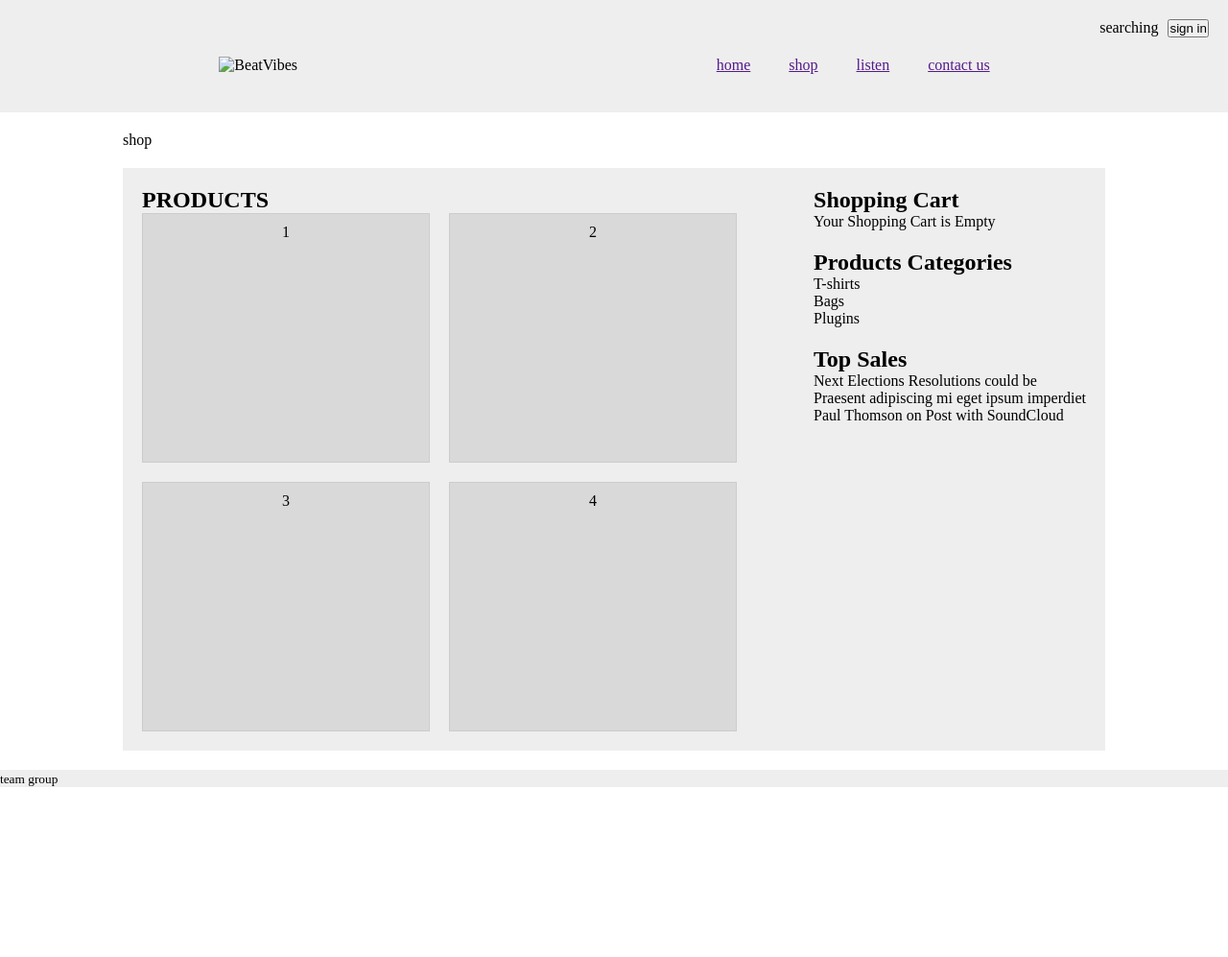
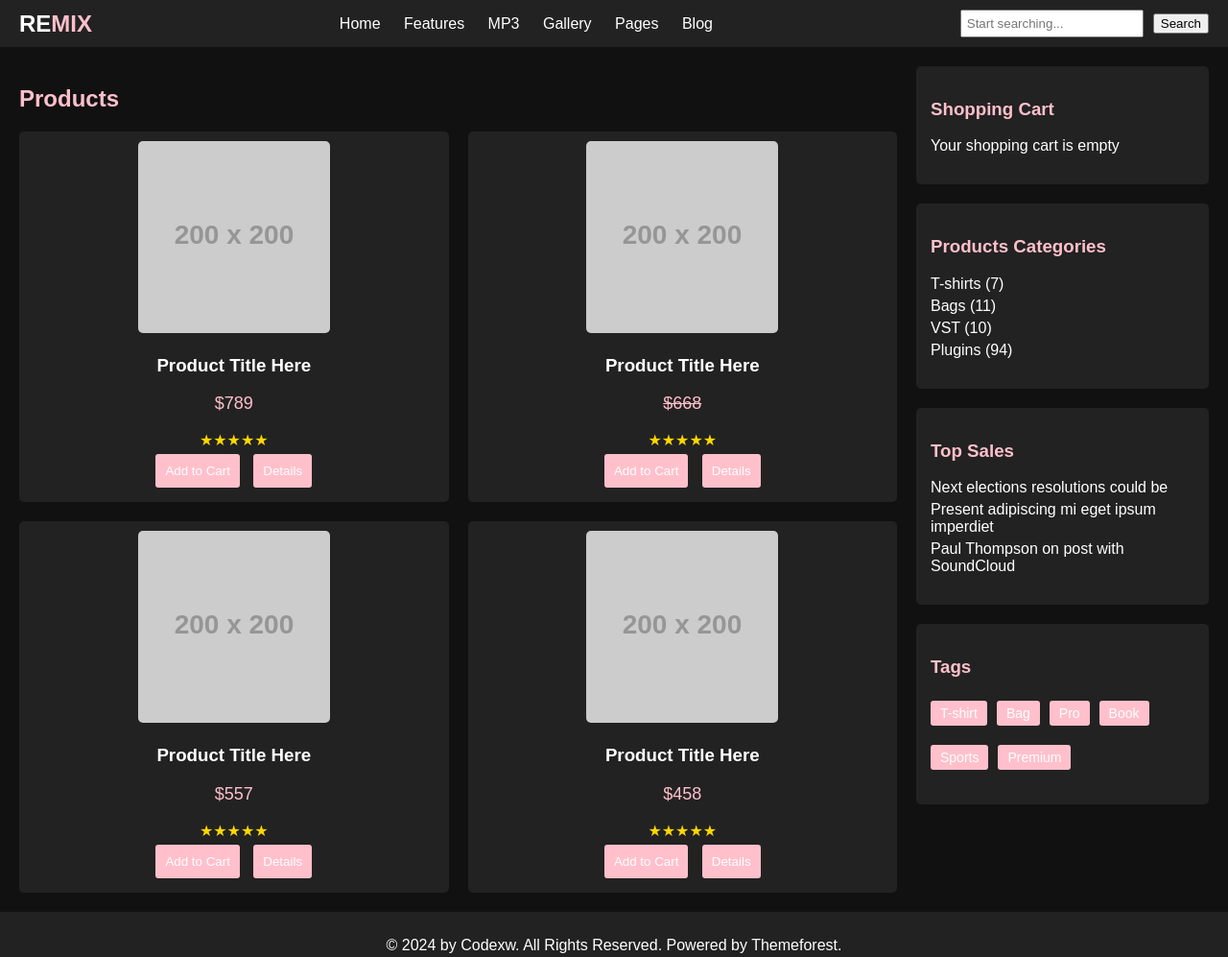
Before and after one commit to Liusitong678/Responsive-Site-Team-Project, a plain HTML site: page shop/shop.html in a window 1280 px wide. Shown: the whole page at 96% size. Before the commit the page ends 820 px from the top, so only its background shows below. Drawn offline with Linux system fonts and the light colour scheme; placeholder pictures from the web are drawn by us.

Commit message:
update for shop page

```diff
--- a/shop/shop.css
+++ b/shop/shop.css
@@ -1,72 +1,150 @@
-*{
-    padding: 0;
+/* General Styles */
+body {
     margin: 0;
-    box-sizing: border-box;
-}
-ul li {
-    list-style-type:none;
-}
-header {
-    background-color: #eee;
-    padding: 20px;
-}
-.search{
-    display: flex;
-    justify-content: end;
-}
-.search p{
-    margin-right: 10px;
-}
-nav {
-    display: flex;
-    justify-content: space-around;
-    align-items: center;
-}
-nav ul {
-    display: flex;
-    justify-content: space-around;
-    align-items: center;
-}
-nav ul li {
-    padding: 10px;
-    margin: 10px;
-}
-.shop {
-    margin: 20px 10%;
-    /* padding: 0 12%; */
-}
-main {
-    margin: 20px 10%;
-    background-color: #eee;
+    font-family: Arial, sans-serif;
+    background-color: #111;
+    color: white;
+  }
+
+  a {
+    text-decoration: none;
+    color: white;
+  }
+
+  /* Header */
+  .header {
     display: flex;
     justify-content: space-between;
-    /* align-items: center; */
+    align-items: center;
+    background-color: #222;
+    padding: 10px 20px;
+  }
+
+  .header .logo {
+    font-size: 24px;
+    font-weight: bold;
+    color: white;
+  }
+
+  .header .highlight {
+    color: pink;
+  }
+
+  .header .nav a {
+    margin: 0 10px;
+  }
+
+  .header .search {
+    display: flex;
+    align-items: center;
+  }
+
+  .header .search input {
+    padding: 5px;
+    margin-right: 10px;
+  }
+
+  /* Main Content */
+  .main-content {
+    display: flex;
     padding: 20px;
-}
-main .product_list ul{
+  }
+
+  /* Product Section */
+  .products-section {
+    flex: 3;
+  }
+
+  .products-section h1 {
+    margin-bottom: 20px;
+    color: pink;
+  }
+
+  .product-grid {
+    display: grid;
+    grid-template-columns: repeat(2, 1fr);
+    gap: 20px;
+  }
+
+  .product-card {
+    background-color: #222;
+    border-radius: 5px;
+    padding: 10px;
+    text-align: center;
+  }
+
+  .product-card img {
+    max-width: 100%;
+    border-radius: 5px;
+  }
+
+  .product-card .price {
+    color: pink;
+    font-size: 18px;
+  }
+
+  .product-card .sale {
+    text-decoration: line-through;
+  }
+
+  .product-card .stars {
+    color: gold;
+  }
+
+  .product-card .buttons button {
+    margin: 5px;
+    padding: 10px;
+    border: none;
+    background-color: pink;
+    color: white;
+    cursor: pointer;
+    border-radius: 3px;
+  }
+
+  /* Sidebar */
+  .sidebar {
+    flex: 1;
+    margin-left: 20px;
+  }
+
+  .sidebar div {
+    background-color: #222;
+    padding: 15px;
+    margin-bottom: 20px;
+    border-radius: 5px;
+  }
+
+  .sidebar h3 {
+    color: pink;
+  }
+
+  .sidebar ul {
+    list-style: none;
+    padding: 0;
+  }
+
+  .sidebar ul li {
+    margin: 5px 0;
+  }
+
+  .tags ul {
     display: flex;
+    gap: 10px;
     flex-wrap: wrap;
-    padding: 0;
-    gap: 20px;
-    /* width: 200px; */
-}
-main .product_list ul li {
-    flex: 1 1 calc(50% - 10px);
+  }
+
+  .tags ul li {
+    background-color: pink;
+    padding: 5px 10px;
+    border-radius: 3px;
+    color: white;
+    font-size: 14px;
+    cursor: pointer;
+  }
+
+  /* Footer */
+  .footer {
     text-align: center;
     padding: 10px;
-    background-color: #d9d9d9;
-    border: 1px solid #ccc;
-    height: 260px;
-    width: 140px;
-}
-.left_part .shop_cart {
-    margin-bottom: 20px;
-}
-
-.left_part .categories {
-    margin-bottom: 20px;
-}
-
-footer {
-    background-color: #eee;
-}
+    background-color: #222;
+  }
--- a/shop/shop.html
+++ b/shop/shop.html
@@ -3,63 +3,119 @@
 <head>
   <meta charset="UTF-8">
   <meta name="viewport" content="width=device-width, initial-scale=1.0">
-    <title>shop</title>
+  <title>Product Page</title>
   <link rel="stylesheet" href="shop.css">
 </head>
 <body>
-    <header>
+  <header class="header">
+    <div class="logo">RE<span class="highlight">MIX</span></div>
+    <nav class="nav">
+      <a href="#">Home</a>
+      <a href="#">Features</a>
+      <a href="#">MP3</a>
+      <a href="#">Gallery</a>
+      <a href="#">Pages</a>
+      <a href="#">Blog</a>
+    </nav>
     <div class="search">
-            <p>searching</p>
-            <button>sign in</button>
+      <input type="text" placeholder="Start searching...">
+      <button>Search</button>
     </div>
-        <nav>
-            <img src="" alt="BeatVibes">
+  </header>
+
+  <div class="main-content">
+    <section class="products-section">
+      <h1>Products</h1>
+      <div class="product-grid">
+        <div class="product-card">
+          <img src="https://via.placeholder.com/200" alt="Product 1">
+          <div class="product-info">
+            <h3>Product Title Here</h3>
+            <p class="price">$789</p>
+            <div class="stars">★★★★★</div>
+            <div class="buttons">
+              <button>Add to Cart</button>
+              <button>Details</button>
+            </div>
+          </div>
+        </div>
+        <div class="product-card">
+          <img src="https://via.placeholder.com/200" alt="Product 2">
+          <div class="product-info">
+            <h3>Product Title Here</h3>
+            <p class="price sale">$668</p>
+            <div class="stars">★★★★★</div>
+            <div class="buttons">
+              <button>Add to Cart</button>
+              <button>Details</button>
+            </div>
+          </div>
+        </div>
+        <div class="product-card">
+          <img src="https://via.placeholder.com/200" alt="Product 3">
+          <div class="product-info">
+            <h3>Product Title Here</h3>
+            <p class="price">$557</p>
+            <div class="stars">★★★★★</div>
+            <div class="buttons">
+              <button>Add to Cart</button>
+              <button>Details</button>
+            </div>
+          </div>
+        </div>
+        <div class="product-card">
+          <img src="https://via.placeholder.com/200" alt="Product 4">
+          <div class="product-info">
+            <h3>Product Title Here</h3>
+            <p class="price">$458</p>
+            <div class="stars">★★★★★</div>
+            <div class="buttons">
+              <button>Add to Cart</button>
+              <button>Details</button>
+            </div>
+          </div>
+        </div>
+      </div>
+    </section>
+
+    <aside class="sidebar">
+      <div class="shopping-cart">
+        <h3>Shopping Cart</h3>
+        <p>Your shopping cart is empty</p>
+      </div>
+      <div class="categories">
+        <h3>Products Categories</h3>
         <ul>
-                <li><a href="">home</a></li>
-                <li><a href="">shop</a></li>
-                <li><a href="">listen</a></li>
-                <li><a href="">contact us</a></li>
-            </ul>
-        </nav>
-    </header>
-    <div class="shop">shop</div>
-    <main>
-        <div class="right_part">
-            <h2>PRODUCTS</h2>
-            <div class="product_list">
-                <ul>
-                    <li>1</li>
-                    <li>2</li>
-                    <li>3</li>
-                    <li>4</li>
+          <li>T-shirts (7)</li>
+          <li>Bags (11)</li>
+          <li>VST (10)</li>
+          <li>Plugins (94)</li>
         </ul>
       </div>
-        </div>
-        <div class="left_part">
-            <div class="shop_cart">
-                <h2>Shopping Cart</h2>
-                <p> Your Shopping Cart is Empty</p>
-            </div>
-            <div class="categories">
-                <h2>Products Categories</h2>
+      <div class="top-sales">
+        <h3>Top Sales</h3>
         <ul>
-                    <li>T-shirts</li>
-                    <li>Bags</li>
-                    <li>Plugins</li>
+          <li>Next elections resolutions could be</li>
+          <li>Present adipiscing mi eget ipsum imperdiet</li>
+          <li>Paul Thompson on post with SoundCloud</li>
         </ul>
       </div>
-            <div class="top_sales">
-                <h2>Top Sales</h2>
+      <div class="tags">
+        <h3>Tags</h3>
         <ul>
-                    <li>Next Elections Resolutions could be</li>
-                    <li>Praesent adipiscing mi eget ipsum imperdiet</li>
-                    <li>Paul Thomson on Post with SoundCloud</li>
+          <li>T-shirt</li>
+          <li>Bag</li>
+          <li>Pro</li>
+          <li>Book</li>
+          <li>Sports</li>
+          <li>Premium</li>
         </ul>
       </div>
+    </aside>
   </div>
-    </main>
-    <footer>
-        <small>team group</small>
+
+  <footer class="footer">
+    <p>&copy; 2024 by Codexw. All Rights Reserved. Powered by Themeforest.</p>
   </footer>
 </body>
 </html>
```
Also changed, not shown: 1 other file. Lines whose indentation alone changed are shown as unchanged.
